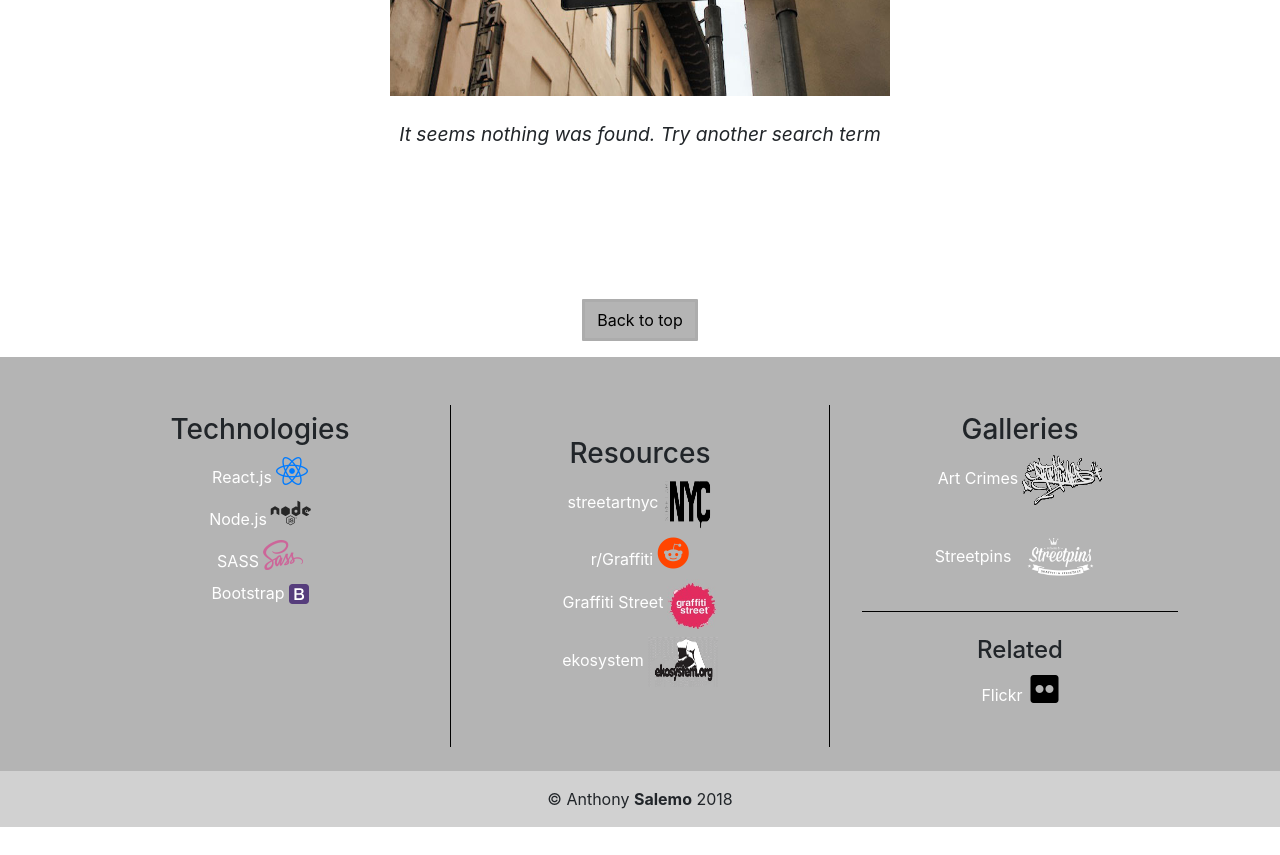
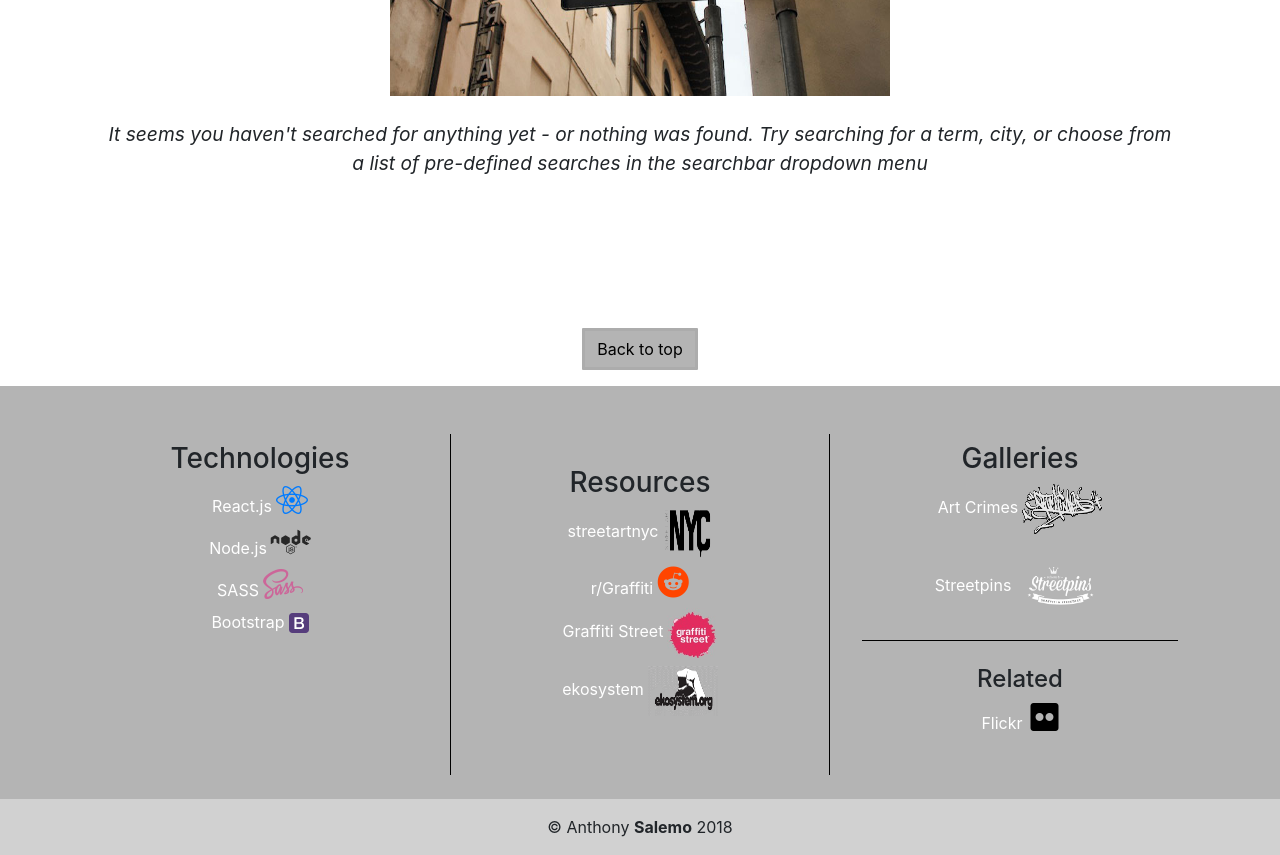
Before and after one commit to Ajsalemo/Graffiti, a React (Create React App) app: page / in a window 1280 px wide. Shown: the part 2020-2875 px from the top of the page. Before the commit the page ends 2847 px from the top, so only its background shows below. Built offline with nearby package versions, Linux system fonts and the light colour scheme.

Commit message:
slight change. officially deployed

```diff
--- a/src/components/image-dashboard/image-dashboard.js
+++ b/src/components/image-dashboard/image-dashboard.js
@@ -38,7 +38,7 @@ const ImageDashboard = props => {
                 alt='Not found'
                 className="m-2 image-dashboard"
             />
-            <span className="no-results m-3">It seems nothing was found. Try another search term</span>
+            <span className="no-results m-3">It seems you haven't searched for anything yet - or nothing was found. Try searching for a term, city, or choose from a list of pre-defined searches in the searchbar dropdown menu</span>
         </div>
     )
 };
```
